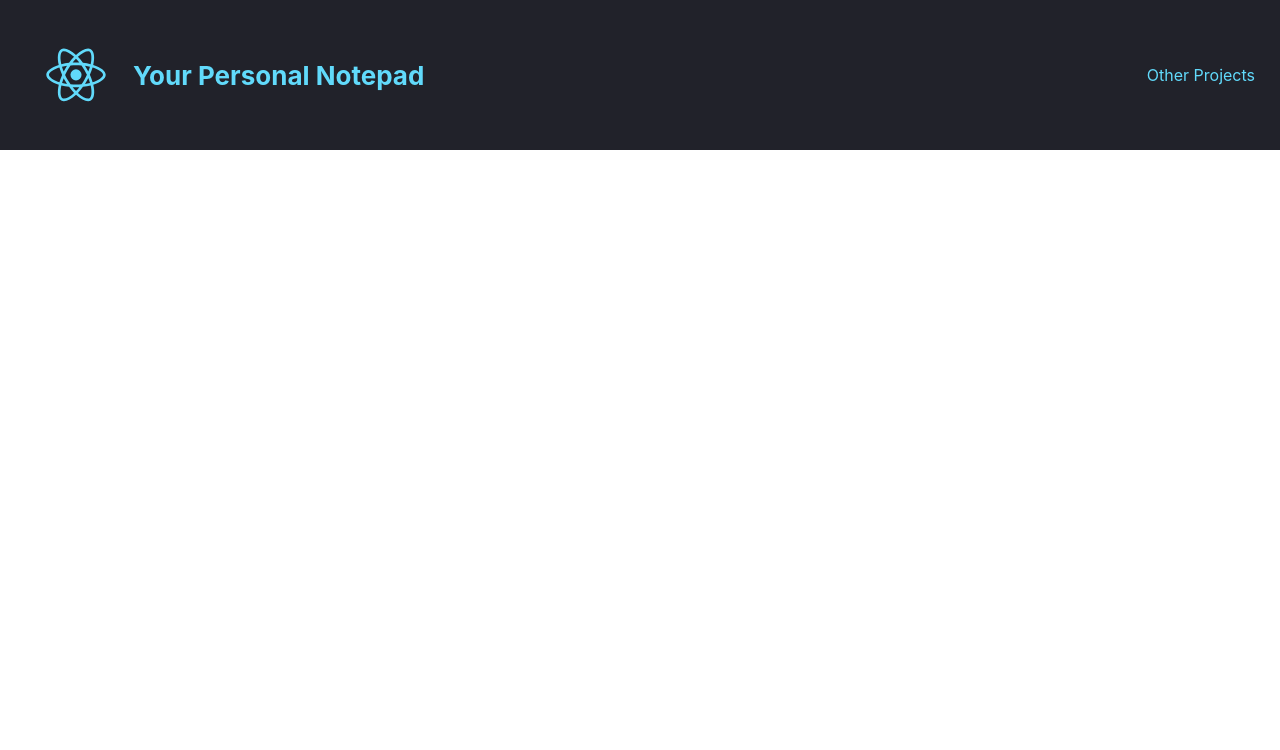
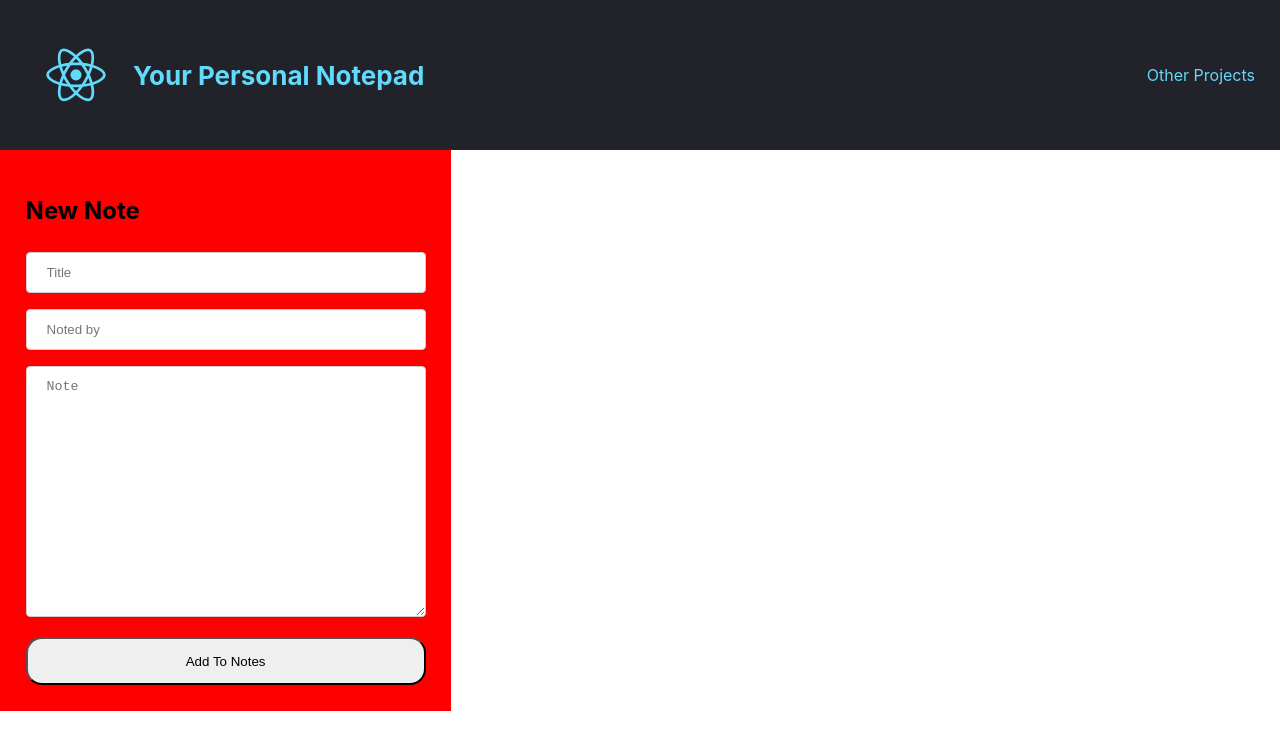
Before and after one commit to hv-dev/react-notepad, a React (Create React App) app: page / in a window 1280 px wide. Shown: the top 750 px of the page. Built offline with nearby package versions, Linux system fonts and the light colour scheme.

Commit message:
Task/note-form-component
* feat: most inputs implented, no styling, just styled so that size is viewable

* feat: completed form, styling incomplete

```diff
--- a/src/App.js
+++ b/src/App.js
@@ -1,5 +1,5 @@
 // import './App.css';
-import {Header} from "./components"
+import {Header, NoteForm} from "./components"
 import headerImg from './assets/images/logo.svg';
 
 function App() {
@@ -10,6 +10,7 @@ function App() {
         link={{ url: "https://www.github.com/hv-dev", text: "Other Projects" }}
         imgSrc={headerImg}
       />
+      <NoteForm />
     </div>
   );
 }
--- /dev/null
+++ b/src/components/container/NoteForm/NoteForm.jsx
@@ -0,0 +1,78 @@
+import React from "react"
+import styled from "styled-components"
+
+function NoteForm() {
+  const [newNote, setNewNote] = React.useState({
+    title: "",
+    note: "",
+    created_by: "",
+  })
+
+  function updateNewNote(event) {
+    const { name, value } = event.target
+    setNewNote(prev => ({
+      prev,
+      [name]: value
+    }))
+  }
+
+  const handleSubmit = (event) => {
+    event.preventDefault();
+  }
+
+  return (
+    <Form onSubmit={handleSubmit}>
+      <h2>New Note</h2>
+      <input
+        type="text"
+        placeholder="Title"
+        className="form--input"
+        value={newNote.title}
+        name="title"
+        onChange={updateNewNote}
+      />
+      <input
+        type="text"
+        placeholder="Noted by"
+        className="form--input"
+        value={newNote.created_by}
+        name="created_by"
+        onChange={updateNewNote}
+      />
+      <textarea
+        placeholder="Note"
+        className="form--input"
+        value={newNote.note}
+        name="note"
+        onChange={updateNewNote}
+        rows={15}
+      />
+      <SubmitButton >Add To Notes</SubmitButton>
+    </Form>
+  )
+}
+
+export default NoteForm
+
+const Form = styled.form`
+  background-color: red;
+  display: flex;
+  flex-direction: column;
+  padding: 2%;
+  width: 400px;
+
+  .form--input {
+    width: 100%;
+    padding: 12px 20px;
+    margin: 8px 0;
+    display: inline-block;
+    border: 1px solid #ccc;
+    border-radius: 4px;
+    box-sizing: border-box;
+  }
+`
+const SubmitButton = styled.button`
+  height: 48px;
+  margin-top: 12px;
+  border-radius: 16px;
+`
--- a/src/components/index.js
+++ b/src/components/index.js
@@ -3,13 +3,13 @@ Export components built within this directory from this file,
 so it can be picked up by this repos top level index.js
 */
 import Header from "./presentational/Header"
+import NoteForm from "./container/NoteForm"
 // import Footer from "./presentational/Footer"
-// import NoteForm from "./container/NoteForm"
 // import Note from "./presentational/Note"
 
 export {
   Header,
   // Footer,
-  // NoteForm,
+  NoteForm
   // Note
 };
```
